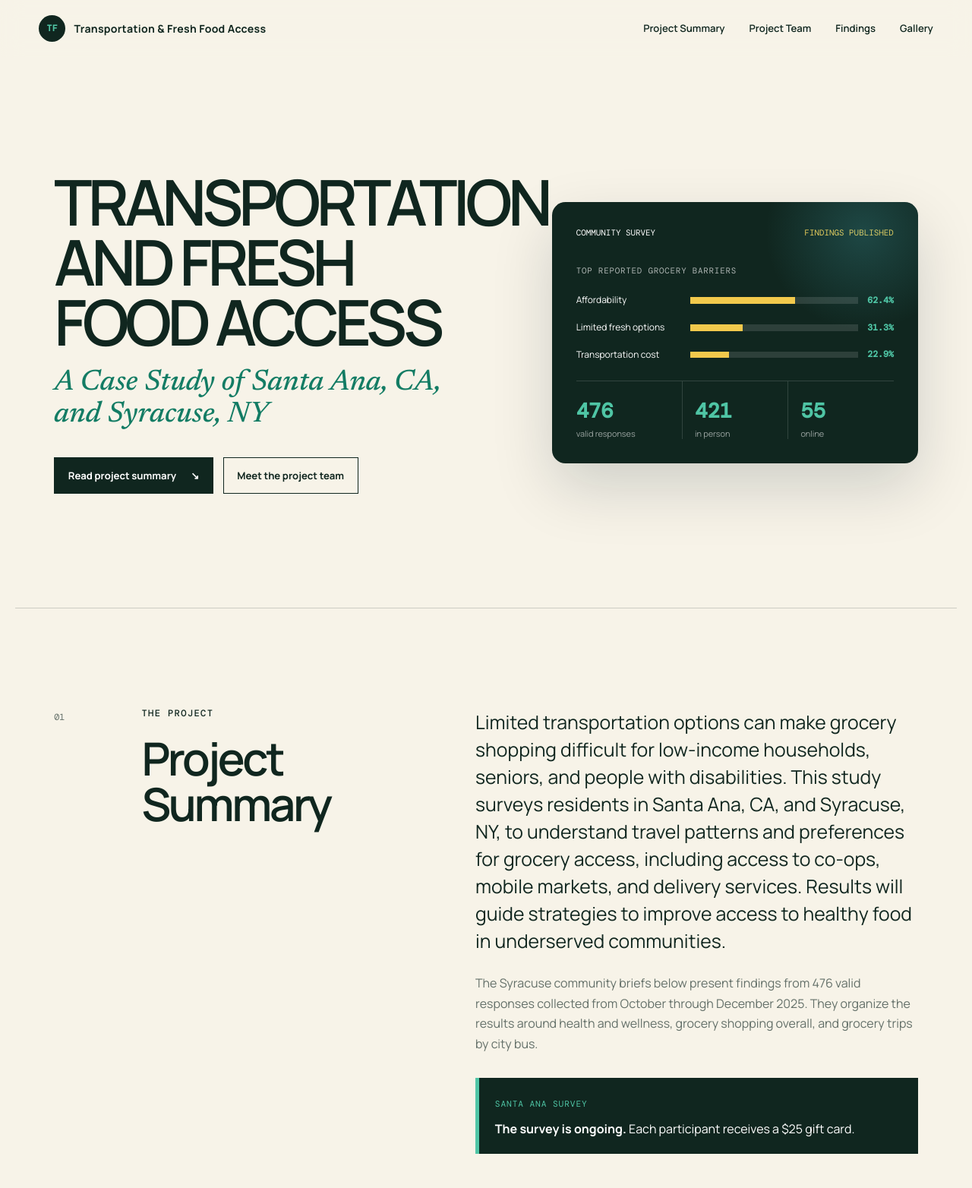
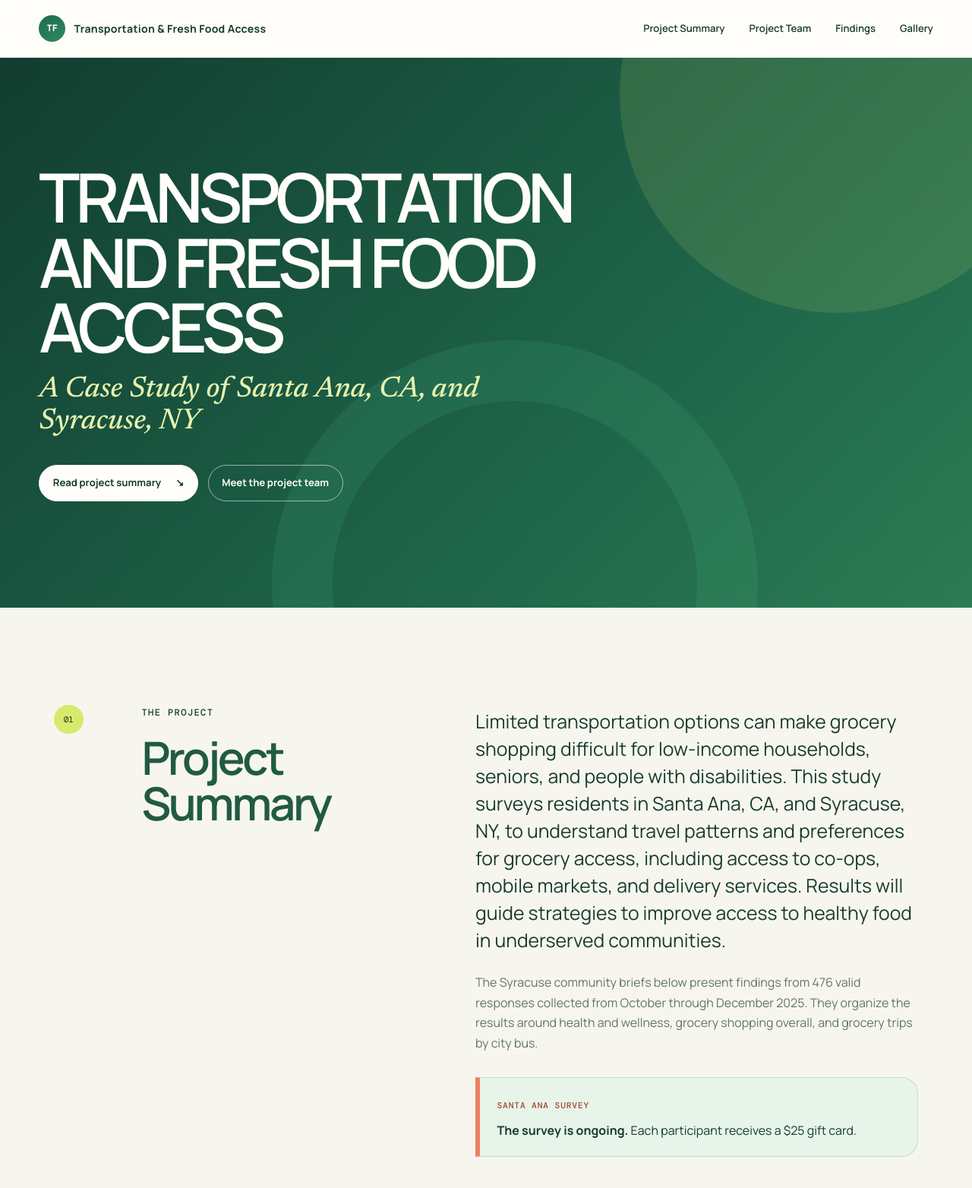
Before and after one commit to Iqra987/research-project-showcase, a plain HTML site: page index.html in a window 1280 px wide. Shown: the top 1564 px of the page at 76% size. Drawn offline with nearby package versions, Linux system fonts and the light colour scheme.

Commit message:
Refresh food access site design

```diff
--- a/index.html
+++ b/index.html
@@ -23,11 +23,6 @@
           <p class="hero-subtitle">A Case Study of Santa Ana, CA, and Syracuse, NY</p>
           <div class="hero-actions"><a class="button button-primary" href="#overview">Read project summary <span aria-hidden="true">↘</span></a><a class="button button-ghost" href="#team">Meet the project team</a></div>
         </div>
-        <aside class="project-card" aria-label="Project snapshot">
-          <div class="project-card-topline"><span>Community survey</span><span class="status-pill">Findings published</span></div>
-          <div class="barrier-chart" role="img" aria-label="Top grocery barriers: affordability 62.4 percent, limited fresh and healthy options 31.3 percent, and transportation cost 22.9 percent"><p>Top reported grocery barriers</p><div class="bar-row"><span>Affordability</span><i style="--value:62.4%"></i><strong>62.4%</strong></div><div class="bar-row"><span>Limited fresh options</span><i style="--value:31.3%"></i><strong>31.3%</strong></div><div class="bar-row"><span>Transportation cost</span><i style="--value:22.9%"></i><strong>22.9%</strong></div></div>
-          <div class="metric-row"><div><strong>476</strong><span>valid responses</span></div><div><strong>421</strong><span>in person</span></div><div><strong>55</strong><span>online</span></div></div>
-        </aside>
       </section>
       <section class="section overview" id="overview" aria-labelledby="overview-title">
         <div class="section-index" aria-hidden="true">01</div><div class="section-heading"><p class="eyebrow">The project</p><h2 id="overview-title">Project Summary</h2></div>
--- a/styles.css
+++ b/styles.css
@@ -1,17 +1,20 @@
 @import url("https://fonts.googleapis.com/css2?family=DM+Mono:wght@400;500&family=Manrope:wght@400;500;600;700&family=Newsreader:ital,opsz,wght@1,6..72,500&display=swap");
 
 :root {
-  --ink: #10261f;
-  --ink-soft: #29453b;
-  --paper: #f7f3e8;
-  --white: #ffffff;
-  --cyan: #4fc5a5;
-  --lime: #f2c94c;
-  --line: rgba(16, 38, 31, 0.18);
-  --muted: #647069;
+  --ink: #173b2f;
+  --ink-soft: #355b4e;
+  --paper: #f7f6ee;
+  --white: #fffefa;
+  --cyan: #53c58f;
+  --lime: #d8e96e;
+  --sun: #f5bd4f;
+  --coral: #ee7e5f;
+  --line: rgba(23, 59, 47, 0.14);
+  --muted: #60756d;
   --max: 1240px;
   --gutter: clamp(1.25rem, 4vw, 4.5rem);
-  --radius: 1.1rem;
+  --radius: 1.35rem;
+  --shadow: 0 1rem 2.8rem rgba(23, 59, 47, 0.1);
 }
 
 * { box-sizing: border-box; }
@@ -68,13 +71,13 @@ button { font: inherit; }
   justify-content: space-between;
   min-height: 4.75rem;
   padding: 0 var(--gutter);
-  background: rgba(247, 243, 232, 0.92);
+  background: rgba(255, 254, 250, 0.9);
   border-bottom: 1px solid transparent;
   backdrop-filter: blur(14px);
   transition: border-color 180ms ease;
 }
 
-.site-header.scrolled { border-color: var(--line); }
+.site-header.scrolled { border-color: var(--line); box-shadow: 0 0.5rem 1.5rem rgba(23, 59, 47, 0.06); }
 
 .brand {
   display: inline-flex;
@@ -91,8 +94,8 @@ button { font: inherit; }
   place-items: center;
   width: 2.2rem;
   height: 2.2rem;
-  background: var(--ink);
-  color: var(--cyan);
+  background: linear-gradient(145deg, #1d6b4e, #2d8b61);
+  color: var(--white);
   border-radius: 50%;
   font-family: "DM Mono", monospace;
   font-size: 0.72rem;
@@ -113,7 +116,7 @@ button { font: inherit; }
   bottom: -0.35rem;
   left: 0;
   height: 2px;
-  background: var(--ink);
+  background: var(--cyan);
   content: "";
   transform: scaleX(0);
   transform-origin: right;
@@ -125,15 +128,20 @@ button { font: inherit; }
 .menu-button { display: none; }
 
 .hero {
+  position: relative;
   display: grid;
-  grid-template-columns: minmax(0, 1.08fr) minmax(24rem, 0.92fr);
-  gap: clamp(3rem, 7vw, 7rem);
   align-items: center;
-  min-height: calc(100svh - 4.75rem);
-  max-width: var(--max);
-  margin: 0 auto;
-  padding: clamp(4rem, 8vw, 7rem) var(--gutter);
+  min-height: min(46rem, calc(100svh - 4.75rem));
+  overflow: hidden;
+  padding: clamp(5rem, 10vw, 8rem) var(--gutter);
+  background: linear-gradient(135deg, #123d30 0%, #1d6248 58%, #2b7b54 100%);
+  color: var(--white);
 }
+
+.hero::before, .hero::after { position: absolute; border-radius: 50%; content: ""; pointer-events: none; }
+.hero::before { top: -15rem; right: -7rem; width: 36rem; height: 36rem; background: rgba(216, 233, 110, 0.13); }
+.hero::after { right: 22%; bottom: -18rem; width: 30rem; height: 30rem; border: 5rem solid rgba(83, 197, 143, 0.12); }
+.hero-copy { position: relative; z-index: 1; width: min(100%, var(--max)); margin: 0 auto; }
 
 .eyebrow {
   margin: 0 0 1.2rem;
@@ -145,18 +153,18 @@ button { font: inherit; }
 }
 
 .hero h1 {
-  max-width: 14ch;
+  max-width: 15ch;
   margin: 0;
-  font-size: clamp(3rem, 6.5vw, 6.2rem);
+  font-size: clamp(3rem, 7vw, 6.8rem);
   font-weight: 600;
   letter-spacing: -0.068em;
   line-height: 0.95;
 }
 
 .hero-subtitle {
-  max-width: 34rem;
+  max-width: 42rem;
   margin: 1.35rem 0 0;
-  color: #137c64;
+  color: #e7f2af;
   font-family: "Newsreader", Georgia, serif;
   font-size: clamp(1.55rem, 3vw, 2.5rem);
   font-weight: 500;
@@ -179,6 +187,7 @@ button { font: inherit; }
   min-height: 3rem;
   padding: 0.72rem 1.1rem;
   border: 1px solid var(--ink);
+  border-radius: 999px;
   font-size: 0.82rem;
   font-weight: 700;
   text-decoration: none;
@@ -186,50 +195,10 @@ button { font: inherit; }
 }
 
 .button:hover { transform: translateY(-2px); }
-.button-primary { background: var(--ink); color: var(--white); }
-.button-primary:hover { background: #123746; }
-.button-ghost:hover { background: var(--white); }
-
-.project-card {
-  position: relative;
-  overflow: hidden;
-  padding: clamp(1.25rem, 3vw, 2rem);
-  background: var(--ink);
-  color: var(--white);
-  border-radius: var(--radius);
-  box-shadow: 0 2rem 5rem rgba(7, 26, 36, 0.16);
-}
-
-.project-card::before {
-  position: absolute;
-  top: -6rem;
-  right: -4rem;
-  width: 17rem;
-  height: 17rem;
-  background: radial-gradient(circle, rgba(93, 225, 242, 0.18), transparent 67%);
-  content: "";
-}
-
-.project-card-topline { display: flex; justify-content: space-between; gap: 1rem; font-family: "DM Mono", monospace; font-size: 0.68rem; text-transform: uppercase; }
-.status-pill { color: var(--lime); }
-.barrier-chart { position: relative; z-index: 1; display: grid; gap: 1rem; margin: 2rem 0 1.5rem; }
-.barrier-chart > p { margin: 0 0 0.25rem; color: rgba(255, 255, 255, 0.66); font-family: "DM Mono", monospace; font-size: 0.68rem; letter-spacing: 0.07em; text-transform: uppercase; }
-.bar-row { display: grid; grid-template-columns: minmax(7.5rem, 1fr) minmax(5rem, 1.6fr) auto; gap: 0.75rem; align-items: center; font-size: 0.75rem; }
-.bar-row i { position: relative; display: block; height: 0.55rem; overflow: hidden; background: rgba(255, 255, 255, 0.12); }
-.bar-row i::after { display: block; width: var(--value); height: 100%; background: var(--lime); content: ""; }
-.bar-row strong { color: var(--cyan); font-family: "DM Mono", monospace; font-size: 0.72rem; }
-.tide-plot { width: 100%; margin: 1.6rem 0 1.2rem; }
-.plot-grid path { fill: none; stroke: rgba(255, 255, 255, 0.1); stroke-width: 1; }
-.plot-area { fill: url(#areaGradient); }
-.plot-line { fill: none; stroke: var(--cyan); stroke-linecap: round; stroke-width: 3; }
-.plot-points circle { fill: var(--lime); stroke: var(--ink); stroke-width: 3; }
-.plot-labels { fill: rgba(255, 255, 255, 0.52); font-family: "DM Mono", monospace; font-size: 11px; }
-
-.metric-row { display: grid; grid-template-columns: repeat(3, 1fr); border-top: 1px solid rgba(255, 255, 255, 0.14); }
-.metric-row div { padding: 1.1rem 0.8rem 0 0; }
-.metric-row div + div { padding-left: 1rem; border-left: 1px solid rgba(255, 255, 255, 0.14); }
-.metric-row strong { display: block; color: var(--cyan); font-family: "DM Mono", monospace; font-size: clamp(1.15rem, 2.3vw, 1.7rem); }
-.metric-row span { display: block; color: rgba(255, 255, 255, 0.58); font-size: 0.68rem; line-height: 1.3; }
+.button-primary { background: var(--white); color: var(--ink); border-color: var(--white); }
+.button-primary:hover { background: var(--lime); border-color: var(--lime); }
+.button-ghost:hover { background: rgba(255, 255, 255, 0.12); }
+.hero .button-ghost { color: var(--white); border-color: rgba(255, 255, 255, 0.55); }
 
 .section {
   display: grid;
@@ -238,30 +207,30 @@ button { font: inherit; }
   max-width: var(--max);
   margin: 0 auto;
   padding: clamp(5rem, 10vw, 9rem) var(--gutter);
-  border-top: 1px solid var(--line);
+  border-top: 0;
 }
 
-.section-index { padding-top: 0.4rem; color: var(--muted); font-family: "DM Mono", monospace; font-size: 0.74rem; }
-.section-heading h2 { max-width: 13ch; margin: 0; font-size: clamp(2.2rem, 4.7vw, 4.4rem); font-weight: 600; letter-spacing: -0.055em; line-height: 1; }
+.section-index { display: grid; place-items: center; width: 2.4rem; height: 2.4rem; color: var(--ink); background: var(--lime); border-radius: 50%; font-family: "DM Mono", monospace; font-size: 0.7rem; }
+.section-heading h2 { max-width: 13ch; margin: 0; color: #215a43; font-size: clamp(2.2rem, 4.7vw, 4.4rem); font-weight: 600; letter-spacing: -0.055em; line-height: 1; }
 .overview-body { padding-top: 0.25rem; }
 .overview-body p { max-width: 42rem; color: var(--muted); }
 .overview-body .lead { margin-top: 0; color: var(--ink); font-size: clamp(1.2rem, 2vw, 1.55rem); line-height: 1.45; }
-.participation-note { max-width: 42rem; margin-top: 2rem; padding: 1.2rem 1.3rem; background: var(--ink); color: var(--white); border-left: 0.35rem solid var(--cyan); }
-.participation-note span { color: var(--cyan); font-family: "DM Mono", monospace; font-size: 0.7rem; letter-spacing: 0.08em; text-transform: uppercase; }
-.participation-note p { margin: 0.55rem 0 0; color: var(--white); font-size: 1rem; }
+.participation-note { max-width: 42rem; margin-top: 2rem; padding: 1.3rem 1.4rem; background: #e7f4e9; color: var(--ink); border: 1px solid rgba(37, 109, 73, 0.18); border-left: 0.4rem solid var(--coral); border-radius: 0 var(--radius) var(--radius) 0; }
+.participation-note span { color: #a74730; font-family: "DM Mono", monospace; font-size: 0.7rem; font-weight: 500; letter-spacing: 0.08em; text-transform: uppercase; }
+.participation-note p { margin: 0.55rem 0 0; color: var(--ink); font-size: 1rem; }
 .study-facts { display: grid; grid-template-columns: repeat(3, 1fr); gap: 1rem; margin: 3rem 0 0; }
-.study-facts div { padding-top: 0.9rem; border-top: 2px solid var(--ink); }
+.study-facts div { padding: 1rem; background: var(--white); border: 1px solid var(--line); border-radius: 0.85rem; }
 .study-facts dt { font-family: "DM Mono", monospace; font-size: 0.68rem; letter-spacing: 0.08em; text-transform: uppercase; }
 .study-facts dd { margin: 0.45rem 0 0; font-weight: 700; }
 
 .team { scroll-margin-top: 4.75rem; }
 .team-grid { display: grid; grid-column: 3; gap: 2.75rem; }
 .team-group { min-width: 0; }
-.team-group-title { margin: 0 0 1rem; padding-bottom: 0.7rem; border-bottom: 2px solid var(--ink); font-size: clamp(1.3rem, 2.4vw, 2rem); letter-spacing: -0.035em; line-height: 1.1; }
+.team-group-title { margin: 0 0 1rem; padding-bottom: 0.7rem; border-bottom: 2px solid var(--cyan); color: #215a43; font-size: clamp(1.3rem, 2.4vw, 2rem); letter-spacing: -0.035em; line-height: 1.1; }
 .team-stack { display: grid; gap: 1rem; }
-.team-card { display: grid; grid-template-columns: minmax(8.5rem, 0.8fr) minmax(0, 1.2fr); min-height: 15rem; overflow: hidden; background: var(--white); border-top: 0.35rem solid var(--cyan); }
-.team-card-community { border-top-color: #ef7b5d; }
-.team-card-student { border-top-color: #f2b35d; }
+.team-card { display: grid; grid-template-columns: minmax(8.5rem, 0.8fr) minmax(0, 1.2fr); min-height: 15rem; overflow: hidden; background: var(--white); border: 1px solid var(--line); border-top: 0.35rem solid var(--cyan); border-radius: var(--radius); box-shadow: var(--shadow); }
+.team-card-community { border-top-color: var(--coral); }
+.team-card-student { border-top-color: var(--sun); }
 .team-card > img { width: 100%; height: 100%; min-height: 15rem; object-fit: cover; object-position: center; }
 .team-card > img.team-photo-rhonda { object-position: 53% center; }
 .team-logo-frame { display: grid; place-items: center; min-height: 15rem; padding: clamp(1.5rem, 4vw, 3rem); background: #f8f8f4; }
@@ -274,7 +243,7 @@ button { font: inherit; }
 
 .findings {
   max-width: none;
-  background: var(--ink);
+  background: linear-gradient(145deg, #123d30, #1b5541);
   color: var(--white);
   grid-template-columns: minmax(0, 4rem) minmax(0, 0.65fr) minmax(0, 1.35fr);
   padding-right: max(var(--gutter), calc((100vw - var(--max)) / 2 + var(--gutter)));
@@ -283,19 +252,20 @@ button { font: inherit; }
 }
 
 .light { color: rgba(255, 255, 255, 0.5); }
+.section-index.light { color: var(--ink); background: var(--cyan); }
 .section-heading.light h2 { color: var(--white); }
 .findings-content { grid-column: 3; min-width: 0; }
 .findings-intro { max-width: 58rem; margin-bottom: 2.4rem; color: rgba(255, 255, 255, 0.72); }
 .findings-intro > p:first-child { max-width: 50rem; margin-top: 0; font-size: clamp(1.05rem, 1.7vw, 1.28rem); }
 .findings-sample { font-family: "DM Mono", monospace; font-size: 0.7rem; letter-spacing: 0.03em; text-transform: uppercase; }
 .findings-jump { display: flex; flex-wrap: wrap; gap: 0.55rem; margin-top: 1.5rem; }
-.findings-jump a { padding: 0.6rem 0.8rem; border: 1px solid rgba(255, 255, 255, 0.3); color: var(--white); font-size: 0.78rem; font-weight: 700; text-decoration: none; transition: background 180ms ease, color 180ms ease; }
+.findings-jump a { padding: 0.6rem 0.9rem; border: 1px solid rgba(255, 255, 255, 0.3); color: var(--white); border-radius: 999px; font-size: 0.78rem; font-weight: 700; text-decoration: none; transition: background 180ms ease, color 180ms ease; }
 .findings-jump a:hover, .findings-jump a:focus-visible { background: var(--cyan); color: var(--ink); }
 
-.finding-brief { scroll-margin-top: 6rem; background: var(--paper); color: var(--ink); border-top: 0.45rem solid var(--cyan); }
+.finding-brief { scroll-margin-top: 6rem; overflow: hidden; background: var(--paper); color: var(--ink); border-top: 0.45rem solid var(--cyan); border-radius: var(--radius); box-shadow: 0 1.5rem 3.5rem rgba(6, 31, 22, 0.2); }
 .finding-brief + .finding-brief { margin-top: 1.25rem; }
 .finding-brief-grocery { border-top-color: var(--lime); }
-.finding-brief-bus { border-top-color: #f2b35d; }
+.finding-brief-bus { border-top-color: var(--sun); }
 .brief-header { display: grid; grid-template-columns: minmax(15rem, 0.8fr) minmax(18rem, 1.2fr); gap: clamp(1.5rem, 4vw, 4rem); padding: clamp(1.6rem, 3vw, 2.5rem); border-bottom: 1px solid var(--line); }
 .brief-number { margin: 0 0 0.8rem; color: #137c64; font-family: "DM Mono", monospace; font-size: 0.68rem; letter-spacing: 0.08em; text-transform: uppercase; }
 .brief-header h3 { margin: 0; font-size: clamp(1.8rem, 3.8vw, 3.3rem); letter-spacing: -0.05em; line-height: 1; }
@@ -320,8 +290,9 @@ button { font: inherit; }
 .finding-brief-grocery .metric-list strong, .finding-brief-grocery .compact-metrics strong { color: #547619; }
 .finding-brief-bus .metric-list strong, .finding-brief-bus .compact-metrics strong { color: #a85a00; }
 .metric-caption { margin: 0.8rem 0 0; color: var(--muted); font-size: 0.75rem; font-style: italic; }
-.report-list { display: grid; gap: 1px; background: var(--line); }
-.report-item { position: relative; padding: clamp(1.4rem, 3vw, 2.1rem); background: var(--white); }
+.report-list { display: grid; gap: 1rem; background: transparent; }
+.report-item { position: relative; overflow: hidden; padding: clamp(1.4rem, 3vw, 2.1rem); background: var(--white); border: 1px solid var(--line); border-radius: var(--radius); box-shadow: var(--shadow); transition: transform 180ms ease, box-shadow 180ms ease; }
+.report-item:hover { transform: translateY(-3px); box-shadow: 0 1.4rem 3.2rem rgba(23, 59, 47, 0.14); }
 .report-item::after { position: absolute; top: 0; bottom: 0; left: 0; width: 0.3rem; background: var(--cyan); content: ""; transform: scaleY(0); transition: transform 180ms ease; }
 .report-item:hover::after { transform: scaleY(1); }
 .report-meta { display: flex; justify-content: space-between; gap: 1rem; color: var(--muted); font-family: "DM Mono", monospace; font-size: 0.67rem; letter-spacing: 0.06em; text-transform: uppercase; }
@@ -331,25 +302,25 @@ button { font: inherit; }
 
 .gallery { grid-template-columns: 4rem minmax(0, 0.55fr) minmax(0, 1.45fr); }
 .gallery-grid { display: grid; grid-template-columns: repeat(2, 1fr); gap: 1rem; }
-.gallery-card { padding: 0; overflow: hidden; background: var(--ink); color: var(--white); border: 0; border-radius: 0; cursor: zoom-in; text-align: left; }
+.gallery-card { padding: 0; overflow: hidden; background: var(--ink); color: var(--white); border: 0; border-radius: var(--radius); box-shadow: var(--shadow); cursor: zoom-in; text-align: left; }
 .gallery-card-wide { grid-column: 1 / -1; }
 .gallery-card img { width: 100%; aspect-ratio: 4 / 3; object-fit: cover; transition: transform 350ms ease; }
 .gallery-card-wide img { aspect-ratio: 2 / 1; }
 .gallery-card:hover img { transform: scale(1.02); }
 .gallery-card:focus-visible { outline: 3px solid #147c8b; outline-offset: 4px; }
-.gallery-card span { display: flex; gap: 1rem; align-items: baseline; padding: 0.85rem 1rem; font-size: 0.78rem; }
+.gallery-card span { display: flex; gap: 1rem; align-items: baseline; padding: 1rem 1.1rem; font-size: 0.78rem; }
 .gallery-card strong { color: var(--cyan); font-family: "DM Mono", monospace; font-size: 0.67rem; }
 
-.closing { padding: clamp(5rem, 11vw, 10rem) var(--gutter); background: var(--cyan); color: var(--ink); text-align: center; }
+.closing { padding: clamp(5rem, 11vw, 10rem) var(--gutter); background: linear-gradient(135deg, var(--lime), #8fd799); color: var(--ink); text-align: center; }
 .closing h2 { margin: 0 auto; font-size: clamp(2.6rem, 6.5vw, 6.5rem); font-weight: 600; letter-spacing: -0.065em; line-height: 0.94; }
 .closing > p:not(.eyebrow) { max-width: 42rem; margin: 1.8rem auto; font-size: 1.05rem; }
-.button-light { background: var(--paper); }
+.button-light { background: var(--white); }
 
-.site-footer { display: flex; justify-content: space-between; gap: 2rem; padding: 1.5rem var(--gutter); background: var(--ink); color: rgba(255, 255, 255, 0.58); font-family: "DM Mono", monospace; font-size: 0.67rem; }
+.site-footer { display: flex; justify-content: space-between; gap: 2rem; padding: 1.5rem var(--gutter); background: #0d2c23; color: rgba(255, 255, 255, 0.65); font-family: "DM Mono", monospace; font-size: 0.67rem; }
 .site-footer p { margin: 0; }
 .site-footer span { color: var(--cyan); }
 
-.lightbox { width: min(90vw, 70rem); padding: 0; background: var(--ink); color: var(--white); border: 0; box-shadow: 0 2rem 5rem rgba(0, 0, 0, 0.45); }
+.lightbox { width: min(90vw, 70rem); padding: 0; overflow: hidden; background: var(--ink); color: var(--white); border: 0; border-radius: var(--radius); box-shadow: 0 2rem 5rem rgba(0, 0, 0, 0.45); }
 .lightbox::backdrop { background: rgba(2, 10, 14, 0.85); backdrop-filter: blur(5px); }
 .lightbox img { width: 100%; max-height: 76vh; object-fit: contain; }
 .lightbox p { margin: 0; padding: 1rem 1.25rem; font-size: 0.85rem; }
@@ -376,9 +347,8 @@ button { font: inherit; }
 .report-actions { display: flex; flex-wrap: wrap; gap: 0.75rem; margin-top: 3.5rem; }
 
 @media (max-width: 950px) {
-  .hero { grid-template-columns: 1fr; min-height: auto; }
+  .hero { min-height: auto; }
   .hero h1 { max-width: 15ch; }
-  .project-card { max-width: 42rem; }
   .section, .findings, .gallery { grid-template-columns: 3rem 1fr; }
   .section-heading { grid-column: 2; }
   .overview-body, .team-grid, .findings-content, .report-list, .gallery-grid { grid-column: 2; }
@@ -398,10 +368,6 @@ button { font: inherit; }
   .hero { padding-top: 3.2rem; }
   .hero h1 { font-size: clamp(2.8rem, 15vw, 4.5rem); }
   .hero-actions { align-items: stretch; flex-direction: column; }
-  .project-card-topline { flex-direction: column; }
-  .metric-row { grid-template-columns: 1fr; }
-  .metric-row div + div { padding-left: 0; border-left: 0; }
-  .metric-row div { display: flex; align-items: baseline; gap: 0.7rem; padding: 0.7rem 0; border-top: 1px solid rgba(255, 255, 255, 0.12); }
   .section, .findings, .gallery { grid-template-columns: 1fr; gap: 1rem; }
   .section-index { display: none; }
   .section-heading, .overview-body, .team-grid, .findings-content, .report-list, .gallery-grid { grid-column: 1; }
```
